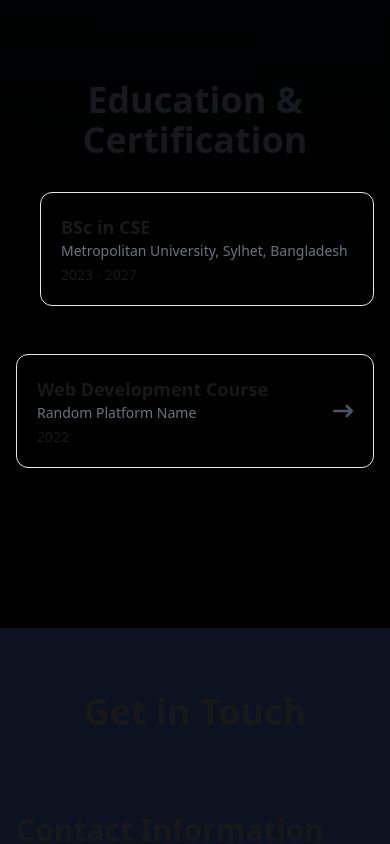
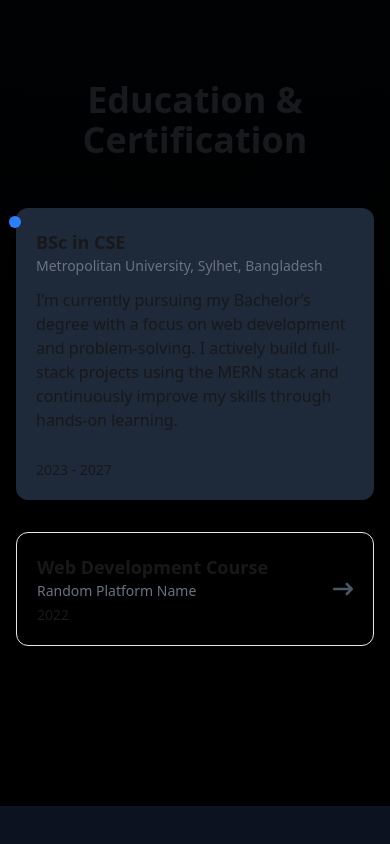
Before and after one commit to tahmid-khan-hub/my-portfolio-nextjs, a Next.js app: page / in a window 390 px wide. Shown: the part 6139-6983 px from the top of the page. Built offline with nearby package versions, Linux system fonts and the light colour scheme.

Commit message:
updated the education section

```diff
--- a/src/components/Education.tsx
+++ b/src/components/Education.tsx
@@ -6,28 +6,41 @@ const Education = () => {
   return (
     <div>
       <div className="max-w-[1350px] mx-auto px-4 md:px-3 py-16 mb-24">
-        <h1 className="text-center text-4xl font-bold mb-8">Education & Certification</h1>
-        <div>
+        <h1 className="text-center text-4xl font-bold mb-12">
+          Education & Certification
+        </h1>
+
+        {/* Responsive layout: column on small, row on md+ */}
+        <div className="flex flex-col md:flex-row md:items-start gap-8">
           {/* Education */}
-          <div className="mb-12 ml-6">
-            <div className="absolute w-3 h-3 bg-blue-500 rounded-full -left-[7px] top-2"></div>
-            <div className="p-5 rounded-xl shadow-md border border-gray-200 dark:border-gray-700">
+          <div className="flex-1 relative bg-gray-800 rounded-xl">
+            <div className="absolute w-3 h-3 bg-blue-500 rounded-full -left-[7px] top-2 md:hidden"></div>
+            <div className="p-5 shadow-md">
               <h3 className="text-lg font-semibold">BSc in CSE</h3>
               <p className="text-sm text-gray-500">
                 Metropolitan University, Sylhet, Bangladesh
+              </p>
+              <p className="mt-3 mb-7">
+                I’m currently pursuing my Bachelor’s degree with a focus on web
+                development and problem-solving. I actively build full-stack
+                projects using the MERN stack and continuously improve my skills
+                through hands-on learning.
               </p>
               <p className="text-sm mt-1">2023 - 2027</p>
             </div>
           </div>
 
+          {/* Divider (only visible on md+) */}
+          <div className="hidden md:block divider divider-horizontal bg-red-300 "></div>
+
           {/* Certificate */}
-          <div>
+          <div className="flex-1">
             <CertificateCard
               title="Web Development Course"
               platform="Random Platform Name"
               year="2022"
               link="https://drive.google.com/file/d/1JxLSK5BKnyFT4ZJWJYVbOyvec9f61bNf/view?usp=sharing"
-            ></CertificateCard>
+            />
           </div>
         </div>
       </div>
```
